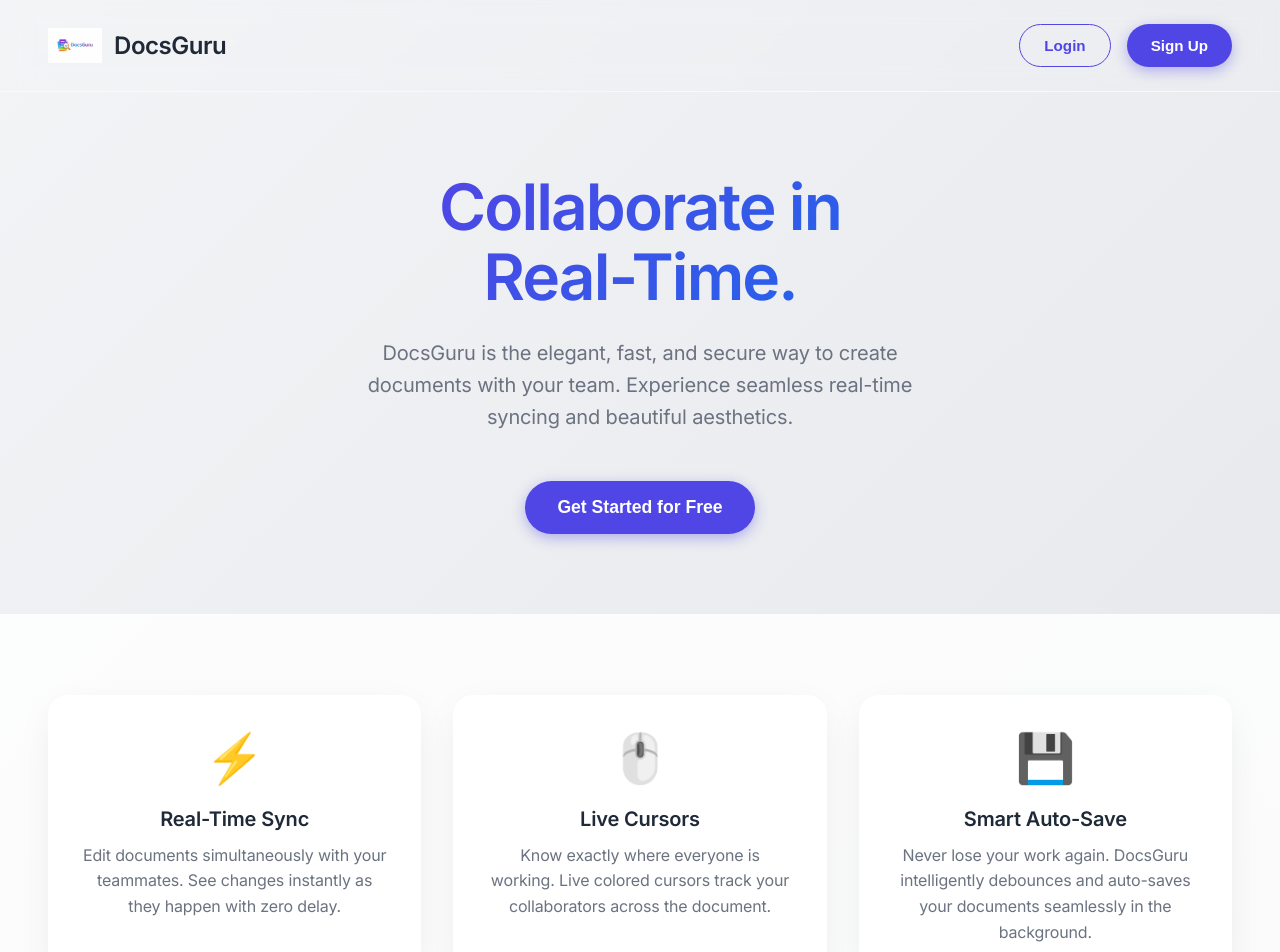
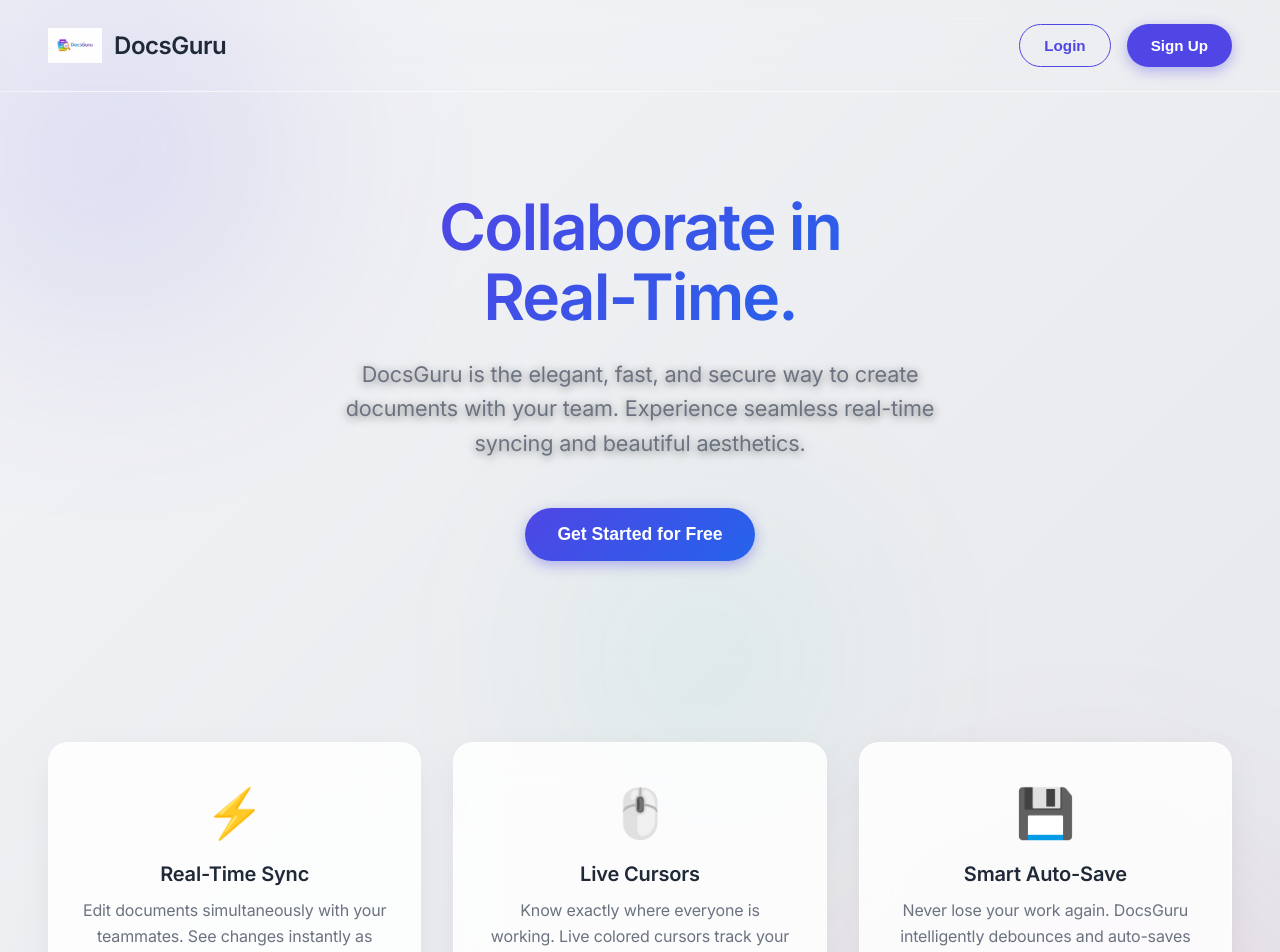
Before and after one commit to SAFI19122002/collab-docs, a React (Vite) app in the folder client/: page / in a window 1280 px wide. Shown: the top 952 px of the page. Built offline with nearby package versions, Linux system fonts and the light colour scheme; what quill-cursors would draw is missing.

Commit message:
feat(ui): redesign landing page with animated gradients, vibrant glassmorphic cards, and enhanced typography

```diff
--- a/client/src/pages/Landing.jsx
+++ b/client/src/pages/Landing.jsx
@@ -6,6 +6,11 @@ export default function Landing() {
 
     return (
         <div className="landing-container">
+            {/* 🎨 Animated Background */}
+            <div className="landing-bg-blob blob-1"></div>
+            <div className="landing-bg-blob blob-2"></div>
+            <div className="landing-bg-blob blob-3"></div>
+
             {/* Navigation */}
             <nav className="landing-nav">
                 <div className="logo-container">
--- a/client/src/styles/landing.css
+++ b/client/src/styles/landing.css
@@ -2,6 +2,56 @@
     min-height: 100vh;
     display: flex;
     flex-direction: column;
+    position: relative;
+    overflow: hidden;
+    /* Contain the glowing blobs */
+}
+
+/* 🎨 Animated Gradient Background Blobs */
+.landing-bg-blob {
+    position: absolute;
+    filter: blur(100px);
+    z-index: -1;
+    border-radius: 50%;
+    opacity: 0.5;
+    animation: drift 15s infinite alternate ease-in-out;
+}
+
+.blob-1 {
+    width: 500px;
+    height: 500px;
+    background: radial-gradient(circle, rgba(79, 70, 229, 0.4), transparent 70%);
+    top: -10%;
+    left: -10%;
+}
+
+.blob-2 {
+    width: 600px;
+    height: 600px;
+    background: radial-gradient(circle, rgba(236, 72, 153, 0.3), transparent 70%);
+    bottom: -20%;
+    right: -10%;
+    animation-duration: 20s;
+    animation-delay: -5s;
+}
+
+.blob-3 {
+    width: 400px;
+    height: 400px;
+    background: radial-gradient(circle, rgba(16, 185, 129, 0.2), transparent 70%);
+    top: 40%;
+    left: 40%;
+    animation-duration: 18s;
+}
+
+@keyframes drift {
+    0% {
+        transform: translateY(0) translateX(0) scale(1);
+    }
+
+    100% {
+        transform: translateY(50px) translateX(-50px) scale(1.1);
+    }
 }
 
 /* Navbar */
@@ -63,9 +113,11 @@
     align-items: center;
     justify-content: center;
     text-align: center;
-    padding: 80px 24px;
+    padding: 100px 24px;
     max-width: 900px;
     margin: 0 auto;
+    position: relative;
+    z-index: 10;
 }
 
 .hero-title {
@@ -81,11 +133,12 @@
 }
 
 .hero-subtitle {
-    font-size: 1.25rem;
+    font-size: 1.35rem;
     color: var(--text-muted);
     margin-bottom: 48px;
     max-width: 600px;
     line-height: 1.6;
+    text-shadow: 0 2px 10px rgba(0, 0, 0, 0.5);
 }
 
 .hero-actions {
@@ -93,11 +146,26 @@
     gap: 20px;
 }
 
+.hero-actions button {
+    background: linear-gradient(135deg, var(--primary), var(--accent));
+    color: white;
+    border: none;
+    transition: transform 0.3s ease, box-shadow 0.3s ease;
+}
+
+.hero-actions button:hover {
+    transform: translateY(-3px);
+    box-shadow: 0 10px 25px rgba(79, 70, 229, 0.5);
+}
+
 /* Features Grid */
 .features-section {
     padding: 80px 48px;
-    background: var(--card);
-    border-top: 1px solid var(--border);
+    background: transparent;
+    border-top: 1px solid rgba(255, 255, 255, 0.05);
+    /* Subtle border */
+    position: relative;
+    z-index: 10;
 }
 
 .features-grid {
@@ -109,8 +177,17 @@
 }
 
 .feature-card {
-    padding: 32px;
+    padding: 40px 32px;
     text-align: center;
+    border: 1px solid var(--border);
+    transition: transform 0.3s ease, box-shadow 0.3s ease, border-color 0.3s ease;
+    background: rgba(var(--card-rgb, 20, 20, 20), 0.6);
+}
+
+.feature-card:hover {
+    transform: translateY(-8px);
+    box-shadow: 0 20px 40px rgba(0, 0, 0, 0.2);
+    border-color: rgba(79, 70, 229, 0.4);
 }
 
 .feature-icon {
```
